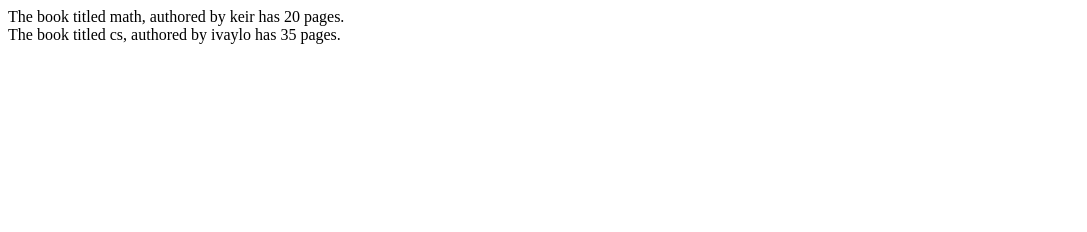
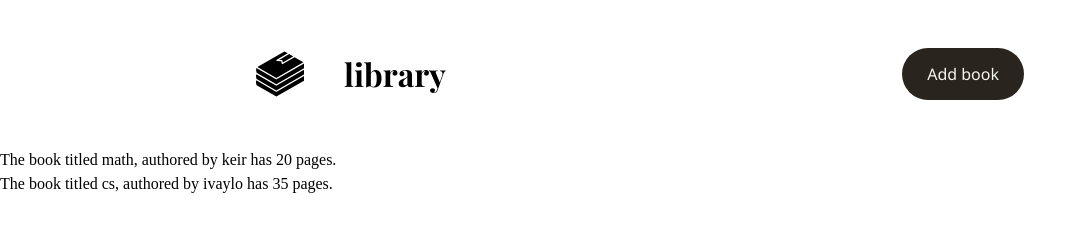
Before and after one commit to soikat27/book-library-web, a plain HTML site: page index.html in a window 1280 px wide. Shown: the whole page, without its empty margins (0-1087 px from the left). Drawn offline with Linux system fonts and the light colour scheme.

Commit message:
Create header section and add styles
-- Add logo, name, and add-book button

```diff
--- a/css/style.css
+++ b/css/style.css
@@ -0,0 +1,144 @@
+/* css reset... */
+/* 1. Use a more-intuitive box-sizing model */
+*,
+*::before,
+*::after {
+  box-sizing: border-box;
+}
+
+/* 2. Remove default margin */
+*:not(dialog) {
+  margin: 0;
+}
+
+/* 3. Enable keyword animations */
+@media (prefers-reduced-motion: no-preference) {
+  html {
+    interpolate-size: allow-keywords;
+  }
+}
+
+body {
+  /* 4. Increase line-height */
+  line-height: 1.5;
+  /* 5. Improve text rendering */
+  -webkit-font-smoothing: antialiased;
+}
+
+/* 6. Improve media defaults */
+img,
+picture,
+video,
+canvas,
+svg {
+  display: block;
+  max-width: 100%;
+}
+
+/* 7. Inherit fonts for form controls */
+input,
+button,
+textarea,
+select {
+  font: inherit;
+}
+
+/* 8. Avoid text overflows */
+p,
+h1,
+h2,
+h3,
+h4,
+h5,
+h6 {
+  overflow-wrap: break-word;
+}
+
+/* 9. Improve line wrapping */
+p {
+  text-wrap: pretty;
+}
+
+h1,
+h2,
+h3,
+h4,
+h5,
+h6 {
+  text-wrap: balance;
+}
+
+/*
+  10. Create a root stacking context
+*/
+#root,
+#__next {
+  isolation: isolate;
+}
+
+/* css rules start here */
+@font-face {
+    font-family: 'Playfair display';
+    src: url(../assets/font/playfair-display/PlayfairDisplay-Black.ttf);
+    font-weight: 900;
+    font-style: normal;
+}
+
+@font-face {
+    font-family: 'Playfair display';
+    src: url(../assets/font/playfair-display/PlayfairDisplay-Bold.ttf);
+    font-weight: 700;
+    font-style: normal;
+}
+
+@font-face {
+    font-family: 'Playfair display';
+    src: url(../assets/font/playfair-display/PlayfairDisplay-Regular.ttf);
+    font-weight: 400;
+    font-style: normal;
+}
+
+:root {
+    color: var(--text-color);
+    --serif-font: 'Playfair display', serif;
+    --sans-serif-font: 'Segoe UI', sans-serif;
+    --text-charcoal: #2A241E;
+    --inner-panel: #F6F5F0;
+    --page-off-white: #EDEAE3;
+}
+/* header setup... */
+svg {
+    width: 3rem;
+    height: auto;
+    fill: var(--text-color);
+}
+h1 {
+    font-family: var(--serif-font);
+    font-weight: 700;
+}
+.log-in {
+    border: 1px solid transparent;
+    padding: 0.8rem 1.5rem;
+    background-color: var(--text-charcoal);
+    color: var(--inner-panel);
+    font-family: var(--sans-serif-font);
+    font-weight: 500;
+    border-radius: 5rem;
+    cursor: pointer;
+}
+.log-in:hover {
+    background-color: var(--inner-panel);
+    color: var(--text-charcoal);
+    border: 1px solid var(--text-charcoal);
+}
+.header {
+    display: flex;
+    justify-content: space-between;
+    align-items: center;
+    padding: 3rem 20%;
+}
+
+.left {
+    display: flex;
+    gap: 2.5rem;
+}
--- a/index.html
+++ b/index.html
@@ -8,7 +8,15 @@
     <script src="./js/library.js" defer></script>
 </head>
 <body>
-    <div class="header"></div>
+    <div class="header">
+        <div class="left">
+            <svg role="img" viewBox="0 0 24 24" xmlns="http://www.w3.org/2000/svg"><title>BookStack</title><path d="M.3013 17.6146c-.1299-.3387-.5228-1.5119-.1337-2.4314l9.8273 5.6738a.329.329 0 0 0 .3299 0L24 12.9616v2.3542l-13.8401 7.9906-9.8586-5.6918zM.1911 8.9628c-.2882.8769.0149 2.0581.1236 2.4261l9.8452 5.6841L24 9.0823V6.7275L10.3248 14.623a.329.329 0 0 1-.3299 0L.1911 8.9628zm13.1698-1.9361c-.1819.1113-.4394.0015-.4852-.2064l-.2805-1.1336-2.1254-.1752a.33.33 0 0 1-.1378-.6145l5.5782-3.2207-1.7021-.9826L.6979 8.4935l9.462 5.463 13.5104-7.8004-4.401-2.5407-5.9084 3.4113zm-.1821-1.7286.2321.938 5.1984-3.0014-2.0395-1.1775-4.994 2.8834 1.3099.108a.3302.3302 0 0 1 .2931.2495zM24 9.845l-13.6752 7.8954a.329.329 0 0 1-.3299 0L.1678 12.0667c-.3891.919.003 2.0914.1332 2.4311l9.8589 5.692L24 12.1993V9.845z"/></svg>
+            <h1>library</h1>
+        </div>
+        <div class="right">
+            <button class="log-in">Add book</button>
+        </div>
+    </div>
     <div class="main"></div>
 </body>
 </html>
--- a/js/library.js
+++ b/js/library.js
@@ -5,14 +5,14 @@ const myLibrary = [
 ];
 
 // Book constructor
-function Book(title, author, pageCount, readStatus)
+function Book(title, author, totalPages, readStatus)
 {
     if (!new.target)
         throw Error("Missing 'new' operator while constructing object instances");
 
     this.title = title;
     this.author = author;
-    this.pageCount = pageCount;
+    this.totalPages = totalPages;
     this.readStatus = readStatus;
 }
 
```
Also changed, not shown: assets/font/playfair-display/OFL.txt (added), assets/font/playfair-display/PlayfairDisplay-Black.ttf (added), assets/font/playfair-display/PlayfairDisplay-BlackItalic.ttf (added), assets/font/playfair-display/PlayfairDisplay-Bold.ttf (added), assets/font/playfair-display/PlayfairDisplay-BoldItalic.ttf (added), assets/font/playfair-display/PlayfairDisplay-Italic.ttf (added), assets/font/playfair-display/PlayfairDisplay-Regular.ttf (added).
